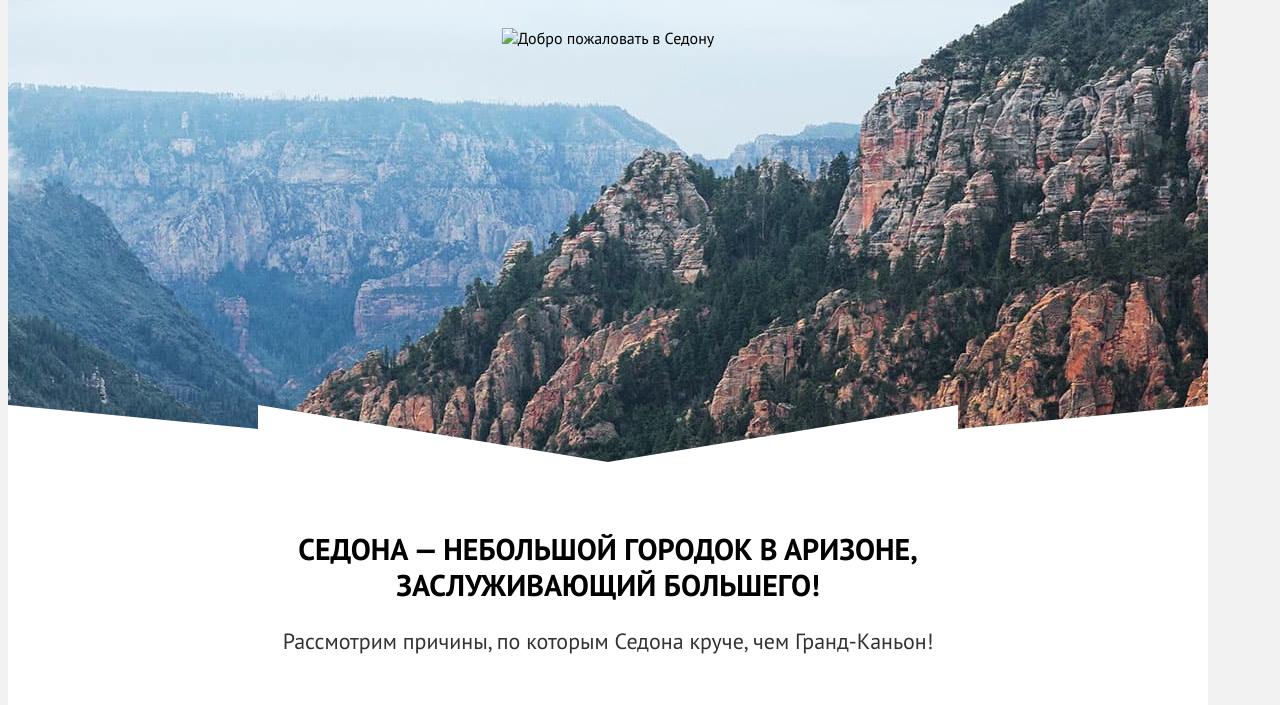
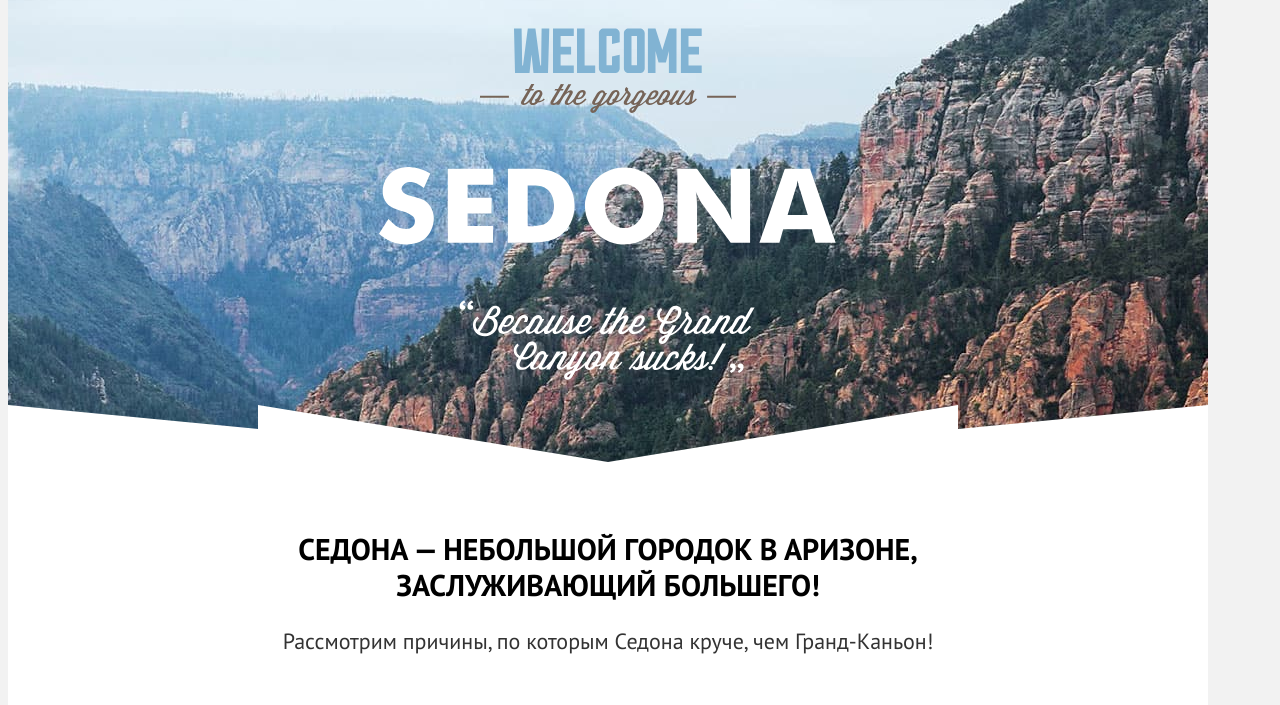
Before and after one commit to kabolvlad/2547033-sedona-2, a plain HTML site: page index.html in a window 1280 px wide. Shown: the part 95-800 px from the top of the page. Drawn offline with Linux system fonts and the light colour scheme.

Commit message:
Add files via upload

```diff
--- a/index.html
+++ b/index.html
@@ -50,7 +50,7 @@
   </header>
   <main class="main-index">
     <section class="welcome">
-      <img class="welcome-text-image" src='../2547033-sedona-2-master/images/welcome.svg' alt="Добро пожаловать в Седону">
+      <img class="welcome-text-image" src='./images/welcome.svg' alt="Добро пожаловать в Седону">
     </section>
     <div class="title-container">
       <h1 class="block-title">Седона — небольшой городок в Аризоне,<br>
```
